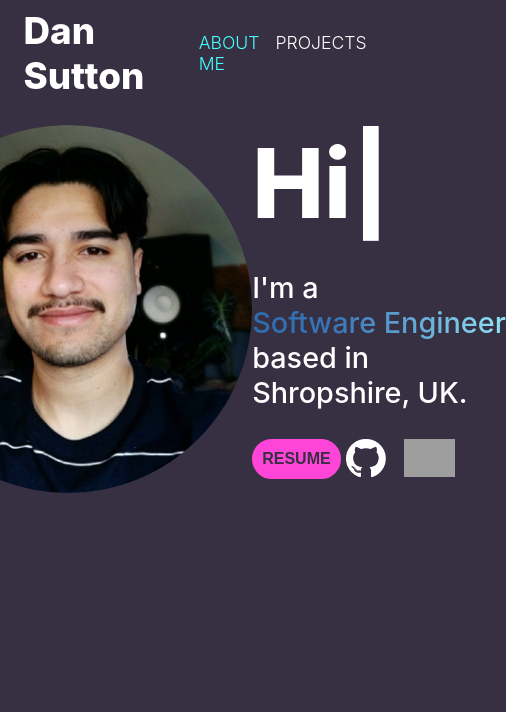
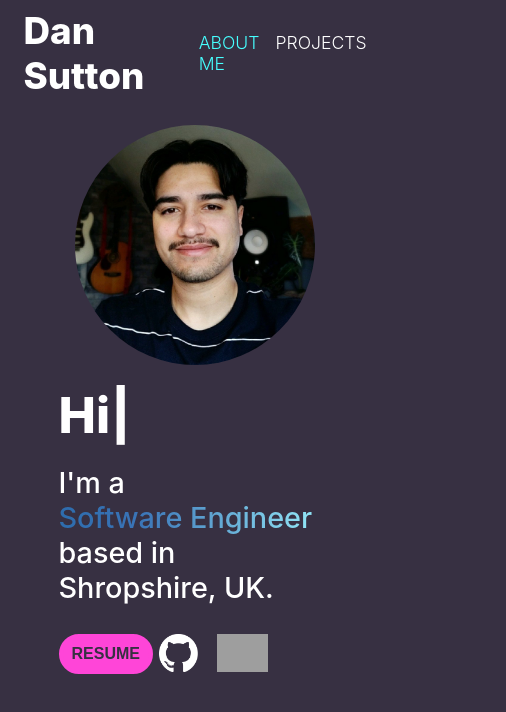
Before and after one commit to Dan-Sutton/dan-sutton-portfolio, a React (Create React App) app: page /#/ in a window 390 px wide. Shown: the top 712 px of the page, 506 px wide, since content can reach past the window. Built offline with nearby package versions, Linux system fonts and the light colour scheme; grey boxes are pictures that could not be loaded.

Commit message:
home page styles

```diff
--- a/src/Home/home.css
+++ b/src/Home/home.css
@@ -96,3 +96,29 @@ p > .magic {
   -webkit-background-clip: text;
   -webkit-text-fill-color: transparent;
 }
+
+@media (max-width: 861px) {
+  .home-content-row {
+    flex-direction: column;
+    align-items: flex-start;
+    align-items: center;
+  }
+  .content-column .home-title {
+    font-size: 50px;
+    position: absolute;
+  }
+  .content-column p {
+    margin-top: 80px;
+  }
+
+  .profile-image {
+    border-radius: 50%;
+    width: 15rem;
+    height: 15rem;
+    margin-bottom: 20px;
+  }
+
+  .content-column {
+    width: 70%;
+  }
+}
```
